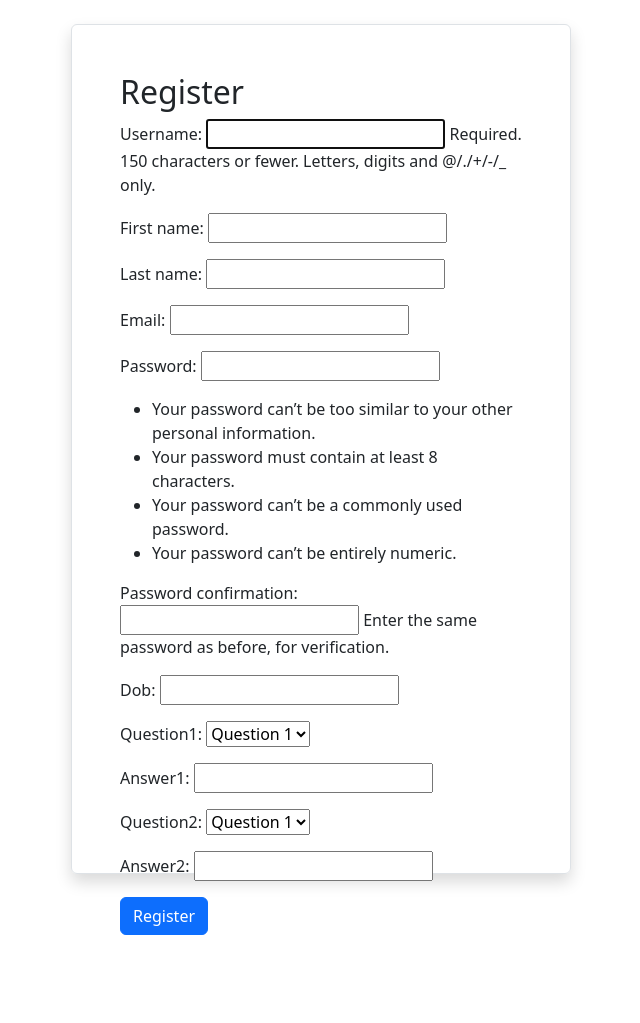
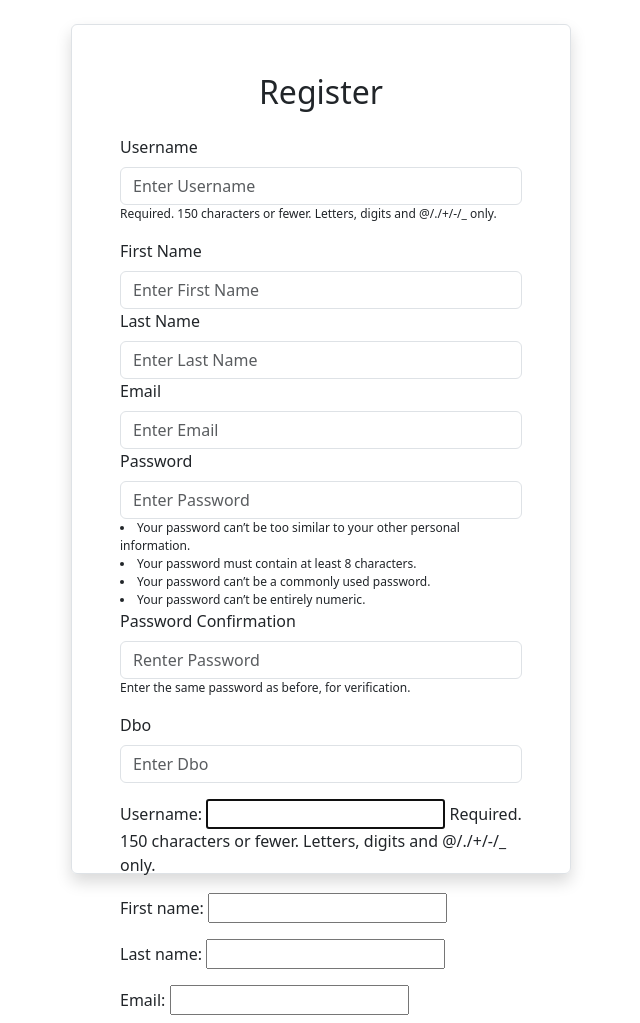
Before and after one commit to austin-l-taylor/Ledger-Logic, a Django app: page /register/ in a window 1280 px wide. Shown: the top 1023 px of the page, without its empty margins (319-959 px from the left). Before the commit the page ends 935 px from the top, so only its background shows below. Run offline with Django 5.2, Linux system fonts and the light colour scheme; parts of the project's set-up code (start-up, migrations or seed data) failed here and were passed over.

Commit message:
Update register.html

```diff
--- a/authenticate/templates/authenticate/register.html
+++ b/authenticate/templates/authenticate/register.html
@@ -4,7 +4,7 @@
     <div class="d-flex justify-content-center align-items-center vh-500">
         <div class="border p-5 rounded shadow" style="width: 500px; height: 850px;">
 
-        <h2>Register</h2>
+        <h2 class="text-center pb-3">Register</h2>
 
             <form method="POST" action="{% url 'register' %}">
                 {% csrf_token %}
@@ -12,7 +12,30 @@
                 {% if form.errors %}
                     <p>Either your username or password didn't follow the guidelines. Please try again.</p>
                 {% endif %}
+                <div class="mb-3">
+                    <label for="username" class="form-label">Username</label>
+                    <input type="text" class="form-control" placeholder="Enter Username" name="username">
+                        <p style="font-size: 12px;">Required. 150 characters or fewer. Letters, digits and @/./+/-/_ only.</p>
+                    <label for="firstname" class="form-label">First Name</label>
+                    <input type="text" class="form-control" placeholder="Enter First Name" name="firstname">
+                    <label for="lastname" class="form-label">Last Name</label>
+                    <input type="text" class="form-control" placeholder="Enter Last Name" name="lastname">
+                    <label for="email" class="form-label">Email</label>
+                    <input type="text" class="form-control" placeholder="Enter Email" name="email">
+                    <label for="password" class="form-label">Password</label>
+                    <input type="text" class="form-control" placeholder="Enter Password" name="password">
+                            <li style="font-size: 12px;">Your password can’t be too similar to your other personal information.</li>
+                            <li style="font-size: 12px;">Your password must contain at least 8 characters.</li>
+                            <li style="font-size: 12px;">Your password can’t be a commonly used password.</li>
+                            <li style="font-size: 12px;">Your password can’t be entirely numeric.</li>
+                        </ul>
+                    <label for="passwordConfirmation" class="form-label">Password Confirmation</label>
+                    <input type="text" class="form-control" placeholder="Renter Password" name="passwordConfirmation">
+                    <p style="font-size: 12px;">Enter the same password as before, for verification.</p>
+                    <label for="dbo" class="form-label">Dbo</label>
+                    <input type="text" class="form-control" placeholder="Enter Dbo" name="dbo">
 
+                </div>
                 {{ form.as_p }}
 
                 <input type="submit" value="Register" class="btn btn-primary">
```
